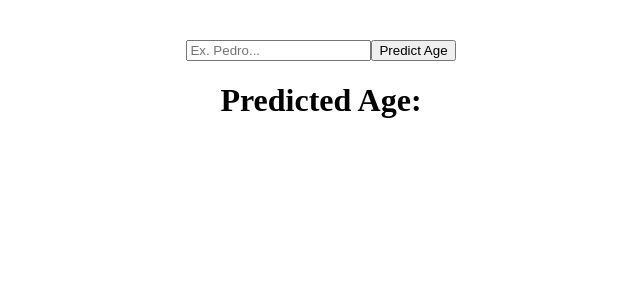
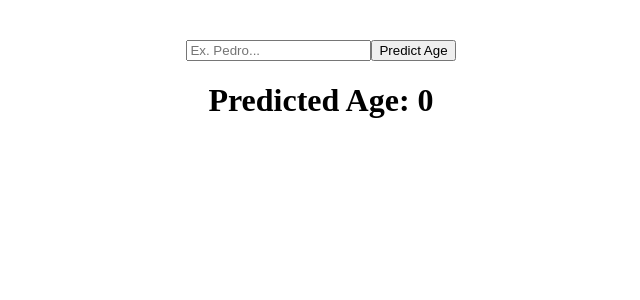
Before and after one commit to tla111/react-course-pedrotech, a React (Vite) app in the folder frontend/: page / in a window 1280 px wide. Shown: the top 300 px of the page, without its empty margins (319-959 px from the left). Built offline with nearby package versions, Linux system fonts and the light colour scheme.

Commit message:
rendered predicted age

```diff
--- a/frontend/src/App7.jsx
+++ b/frontend/src/App7.jsx
@@ -4,9 +4,10 @@ import Axios from 'axios'
 
 const App7 = () => {
     const [name, setName] = useState("")
+    const [predictedAge, setPredictedAge] = useState(0)
     const fetchData = () => {
         Axios(`https://api.agify.io/?name=${name}`).then((res) => {
-            console.log(res.data);
+            setPredictedAge(res.data.age)
         })
     }
 
@@ -20,7 +21,7 @@ const App7 = () => {
             <input placeholder="Ex. Pedro..." onChange={(e) => setName(e.target.value)} />
             <button onClick={fetchData}>Predict Age</button>
 
-            <h1>Predicted Age:</h1>
+            <h1>Predicted Age: {predictedAge}</h1>
         </div>
     )
 }
```
